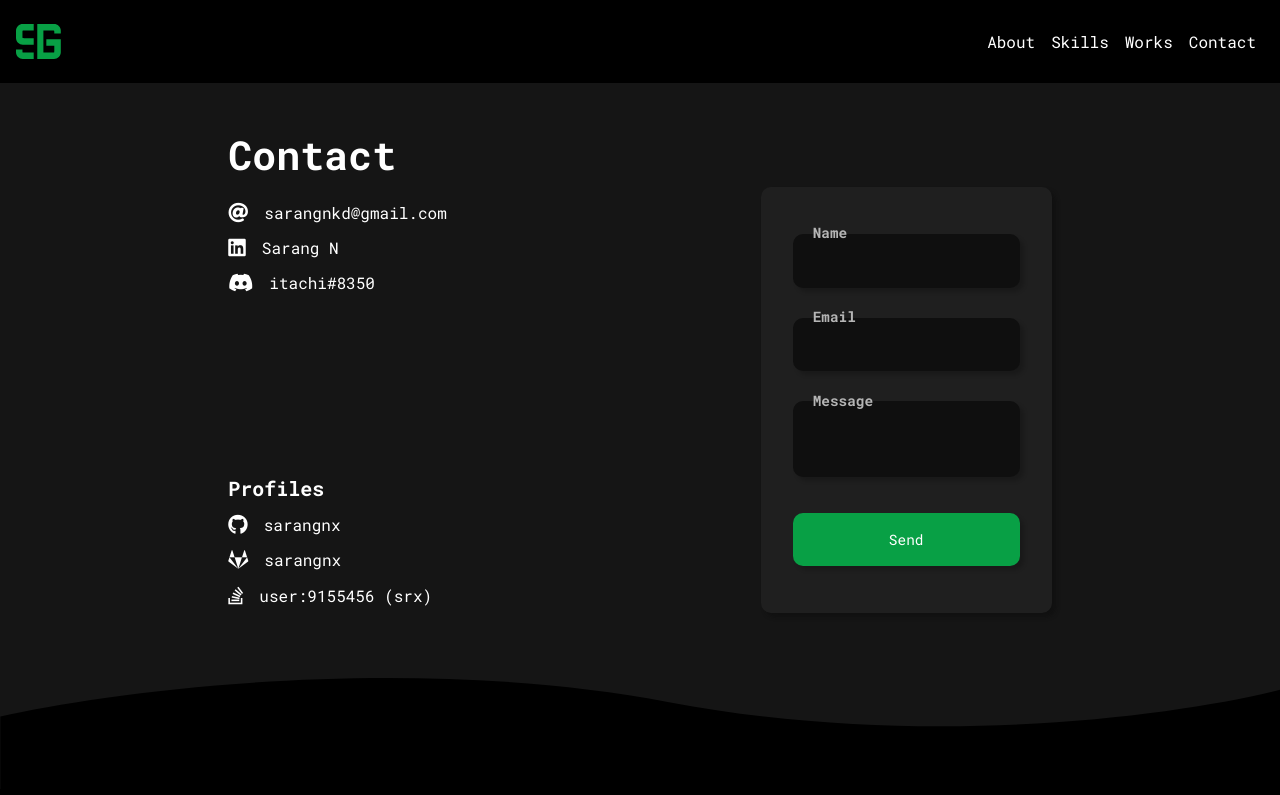
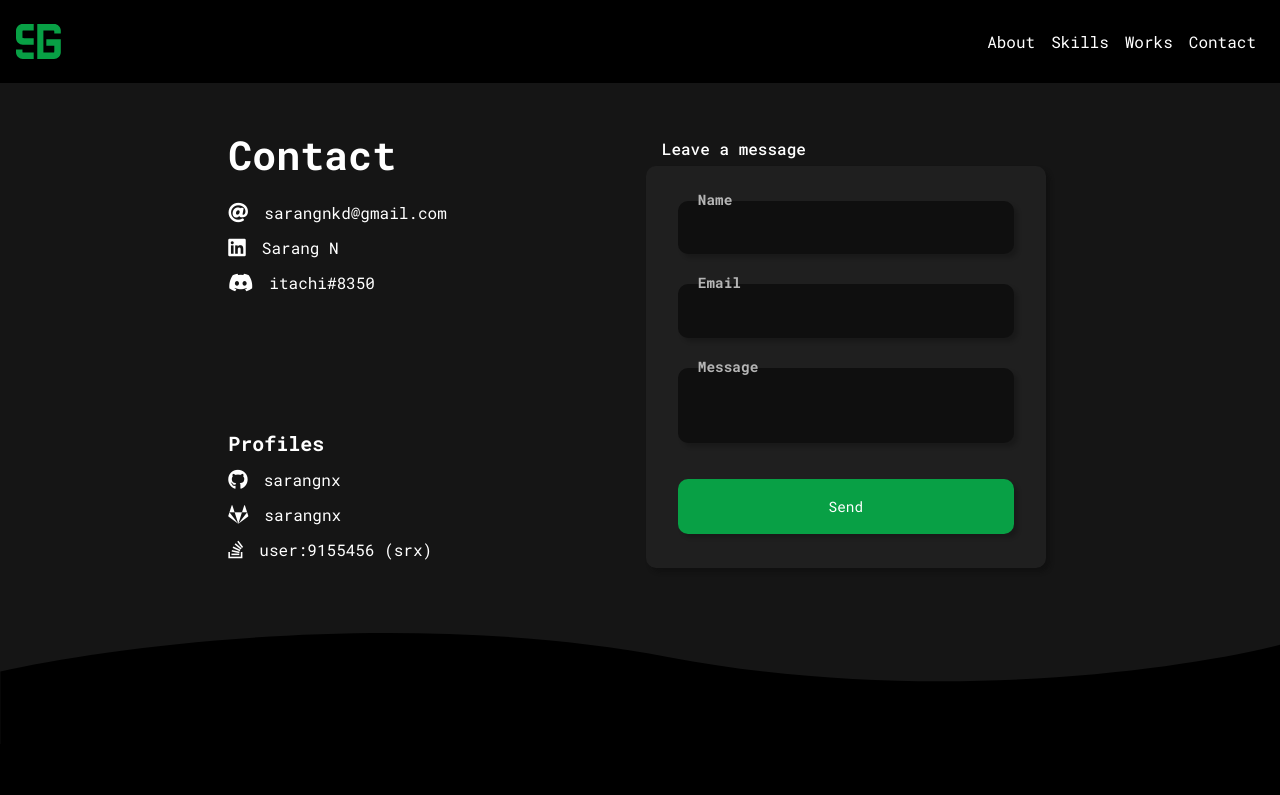
Before and after one commit to sarangnx/sarangnx.github.io, a Vue app: page /contact in a window 1280 px wide. Shown: the top 795 px of the page. Built offline with nearby package versions, Linux system fonts and the light colour scheme.

Commit message:
sizing constraints, shadow for button, heading

```diff
--- a/src/views/Contact.vue
+++ b/src/views/Contact.vue
@@ -36,11 +36,13 @@
                 </div>
                 <div
                     :class="[
-                        'col-12 col-md-6 p-0 mt-5 mt-md-0',
-                        'd-flex align-items-center',
+                        'contact-form-wrapper',
+                        'col-12 col-md-6 p-0',
+                        'd-flex align-items-center flex-column',
                         'justify-content-center justify-content-md-end'
                     ]"
                 >
+                    <h6 class="px-3">Leave a message</h6>
                     <div id="contact-form" :class="{ 'w-100': $bp.smAndDown }">
                         <div class="form--group">
                             <input type="text" id="name" class="form--field" />
@@ -111,11 +113,18 @@ export default {
         }
     }
 }
+.contact-form-wrapper {
+    #contact-form,
+    h6 {
+        max-width: 400px;
+        width: 100%;
+    }
+}
 #contact-form {
     display: flex;
     flex-direction: column;
     background: #1f1f1f;
-    padding: 2rem;
+    padding: 1.2rem 2rem;
     border-radius: 10px;
     box-shadow: 4px 4px 4px #0b0b0b70;
 
@@ -151,6 +160,21 @@ export default {
     }
     .send {
         background: #08a045;
+        min-height: 55px;
+        &:active {
+            box-shadow: inset 4px 4px 4px rgba(0, 0, 0, 0.5), inset -4px -2px 10px rgba(5, 255, 105, 0.4) !important;
+            font-size: 0.87rem;
+        }
+    }
+}
+
+.contact-form-wrapper {
+    margin-top: 5rem !important;
+}
+
+@media (min-width: 768px) {
+    .contact-form-wrapper {
+        margin-top: -3rem !important;
     }
 }
 </style>
```
